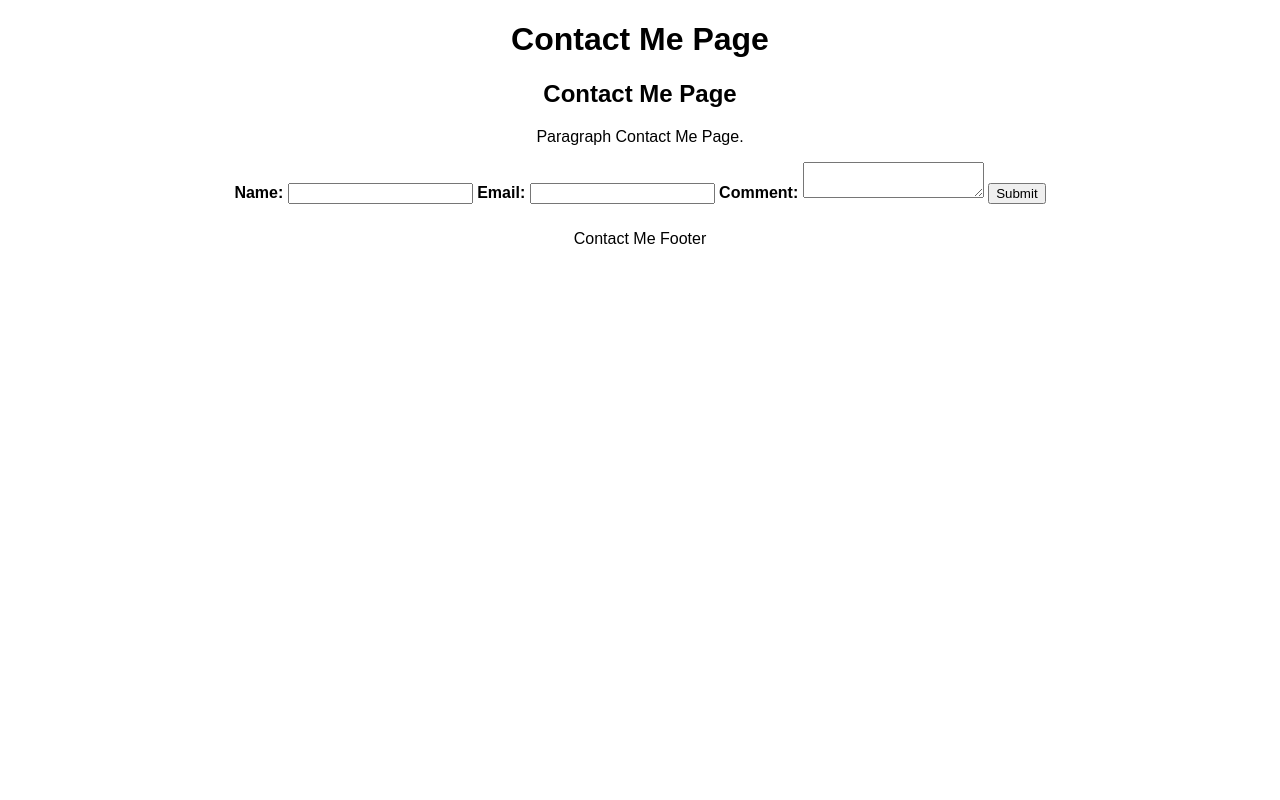
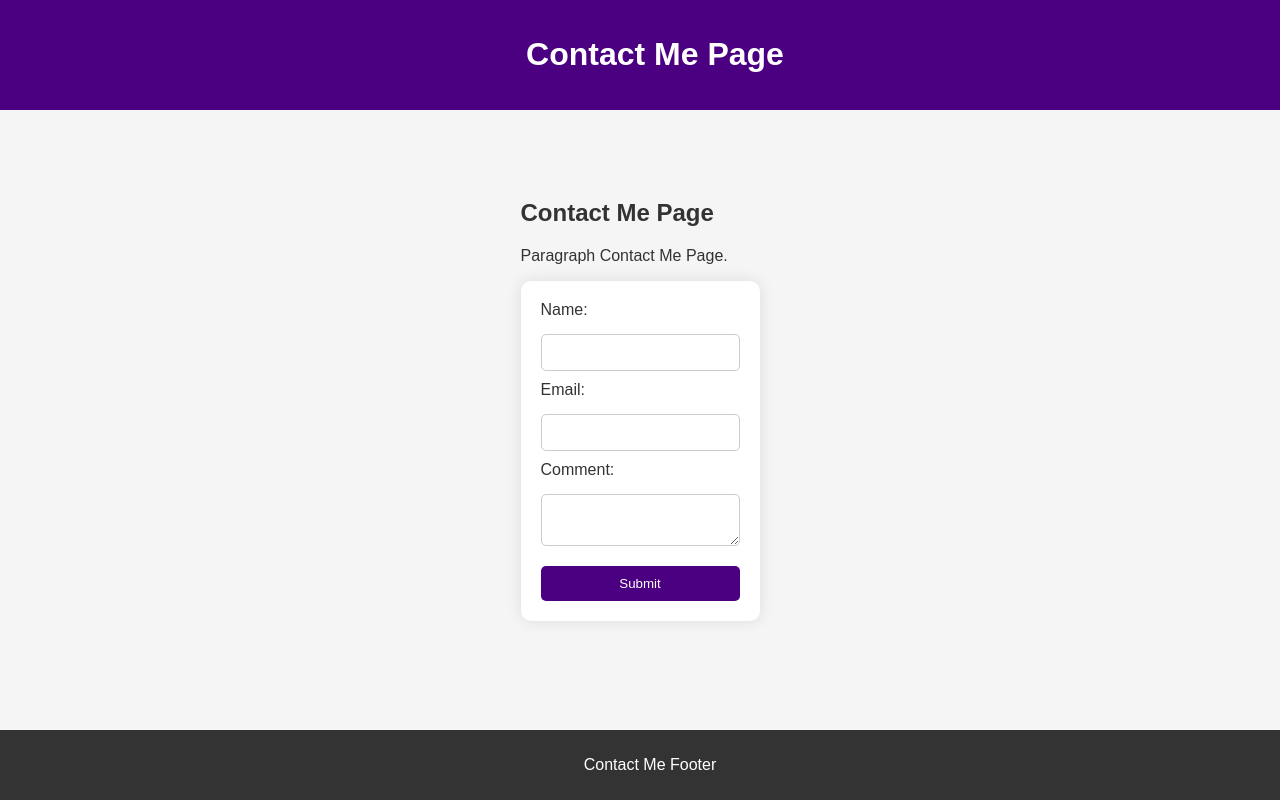
Before and after one commit to MargaretKhamvongsa/dev109, a plain HTML site: page Midterm/contactme.html in a window 1280 px wide. Drawn offline with Linux system fonts and the light colour scheme; files that its build step writes are made by us from their sources; files whose address does not match are found by name.

Commit message:
Update contactme.html
updating style link

```diff
--- a/Midterm/contactme.html
+++ b/Midterm/contactme.html
@@ -4,7 +4,7 @@
     <meta charset="UTF-8">
     <meta name="viewport" content="width=device-width, initial-scale=1.0">
     <title>Midterm</title>
-    <link rel="stylesheet" href="styles.css">
+    <link rel="stylesheet" href="css/style.css"> <!-- CSS Link -->
 </head>
 <body>
     <header>
```
